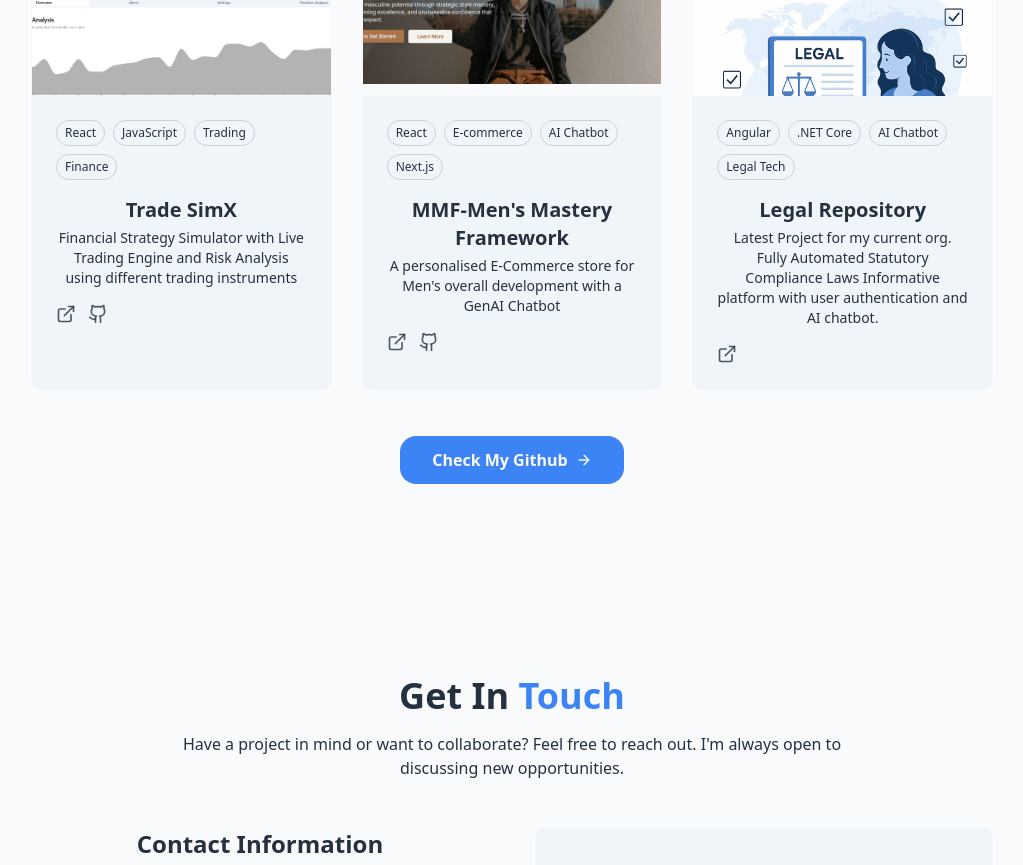
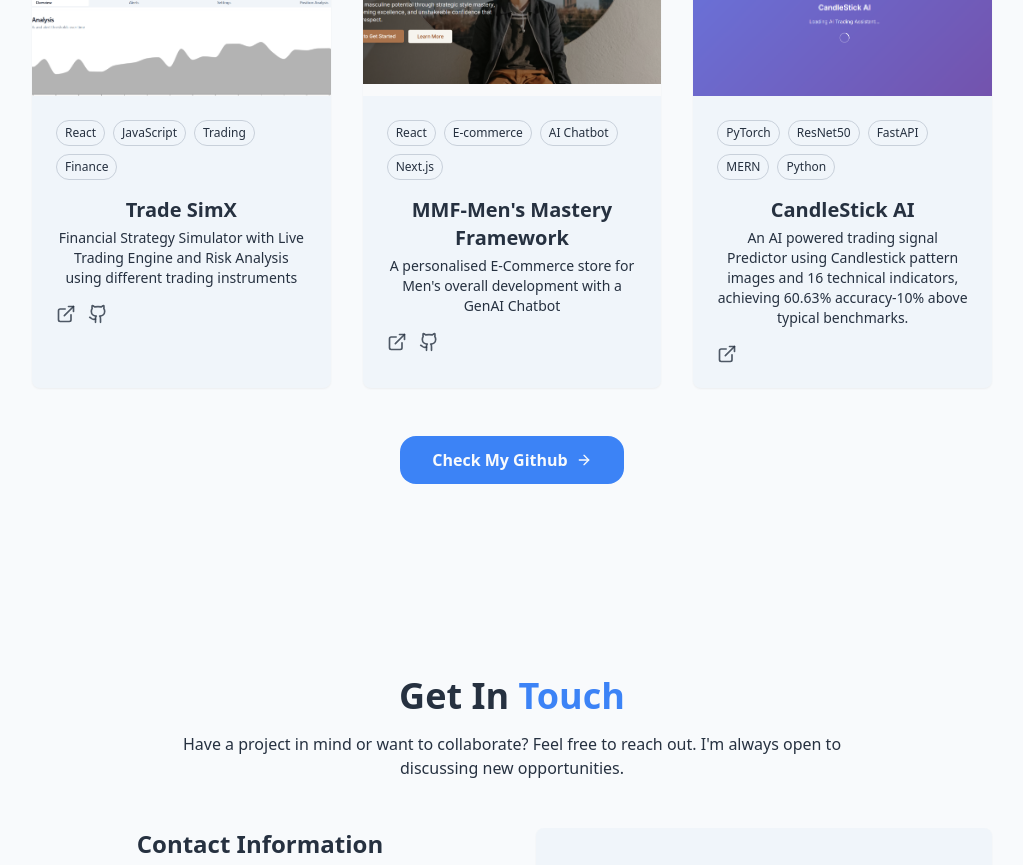
Before and after one commit to CodeHard25/Portfolio_HT, a React (Vite) app: page / in a window 1280 px wide. Shown: the part 2960-3825 px from the top of the page, without its empty margins (128-1151 px from the left). Built offline with nearby package versions, Linux system fonts and the light colour scheme; a web font is replaced by a local one.

Commit message:
updated projects

```diff
--- a/src/Components/ProjectsSection.jsx
+++ b/src/Components/ProjectsSection.jsx
@@ -24,12 +24,12 @@ const projects = [
   },
   {
     id: 3,
-    title: "Legal Repository",
-    description: "Latest Project for my current org. Fully Automated Statutory Compliance Laws Informative platform with user authentication and AI chatbot.",
+    title: "CandleStick AI",
+    description: "An AI powered trading signal Predictor using Candlestick pattern images and 16 technical indicators, achieving 60.63% accuracy-10% above typical benchmarks.",
     image: project3,
-    demoUrl: "./legal-repository.html",
+    demoUrl: "https://github.com/CodeHard25/CStick-AI",
     githubUrl: null,
-    tags: ["Angular", ".NET Core", "AI Chatbot", "Legal Tech"],
+    tags: ["PyTorch", "ResNet50", "FastAPI", "MERN", "Python"],
   },
 ];
 
```
Also changed, not shown: src/assets/projects/project3.png.
